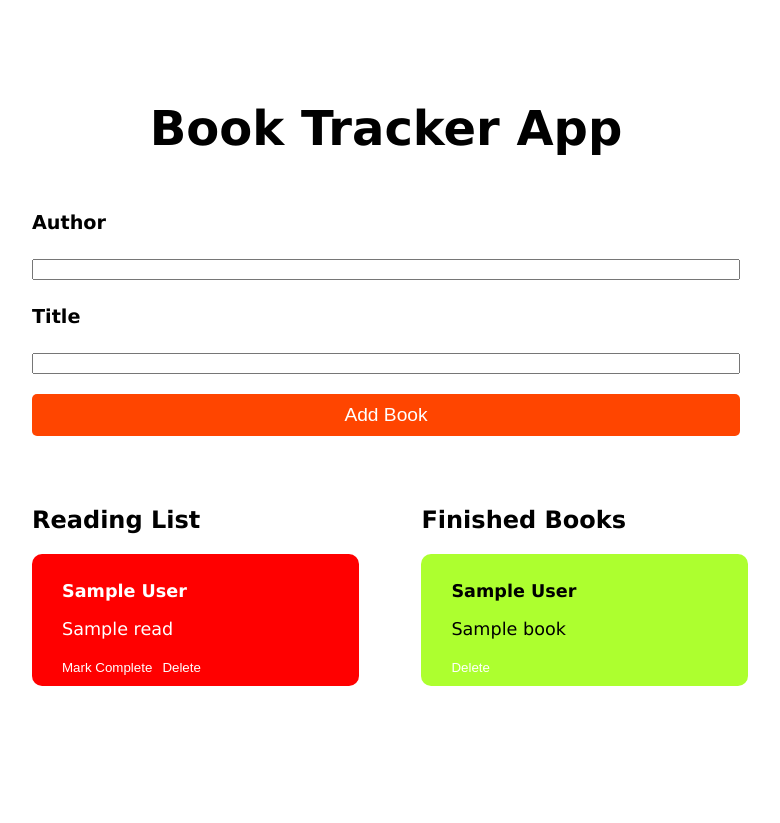
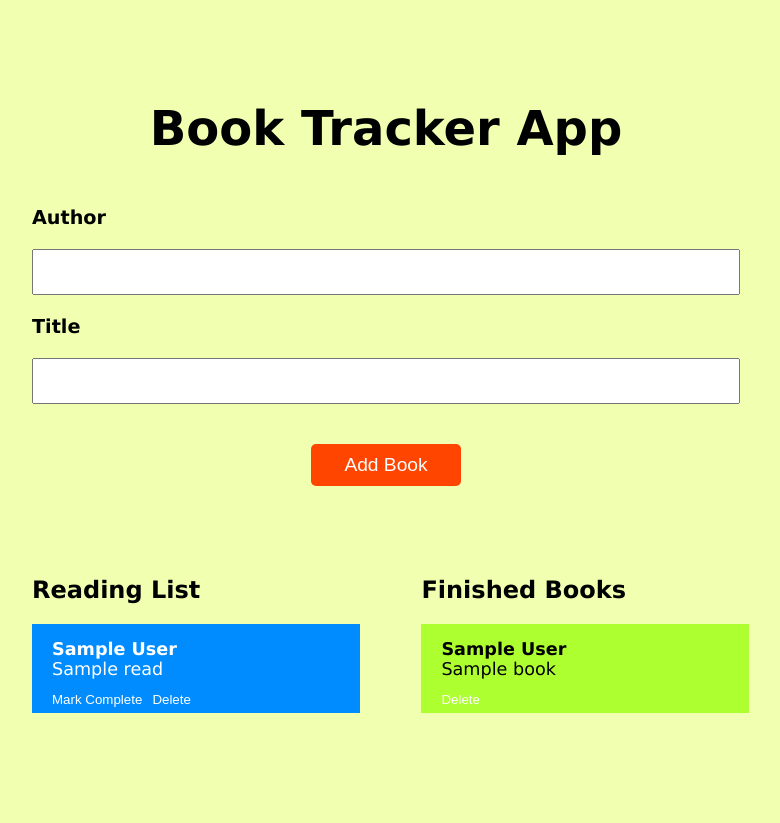
Before and after one commit to sedexdev/book_tracker, a Flask app: page / in a window 1280 px wide. Shown: the whole page, without its empty margins (254-1034 px from the left). Before the commit the page ends 686 px from the top, so only its background shows below. Run offline with Flask 2, Linux system fonts and the light colour scheme; tables that the repository leaves empty hold one stand-in row (values such as "Sample post").

Commit message:
clean up styling

```diff
--- a/static/main.css
+++ b/static/main.css
@@ -26,9 +26,11 @@ body {
     border: none;
     border-radius: 5px;
     background-color: orangered;
+    width: 150px;
     font-size: 1.2rem;
     color: #fff;
     padding: 10px;
+    margin: 20px auto;
     cursor: pointer;
 }
 .form-submit-btn:hover {
@@ -58,6 +60,7 @@ h1 {
     margin: 50px 0;
 }
 .page-main {
+    background-color: rgb(241, 255, 176);
     padding: 50px;
 }
 .form-container {
@@ -71,9 +74,9 @@ h1 {
 .form-label {
     font-size: 1.2rem;
     font-weight: bold;
-    margin: 5px 0;
 }
 .form-input {
+    height: 40px;
     margin: 20px 0;
     padding-left: 5px;
 }
@@ -87,13 +90,12 @@ h1 {
     width: 45%;
 }
 .book-details-container {
-    width: 90%;
-    border-radius: 10px;
-    padding: 10px 10px 10px 30px;
+    width: 95%;
+    padding: 5px 5px 5px 20px;
     margin: 10px 0;
 }
 .to-read {
-    background-color: rgb(255, 0, 0);
+    background-color: rgb(0, 140, 255);
     color: #fff;
 }
 .finished {
@@ -102,12 +104,15 @@ h1 {
 .book-author {
     font-weight: bold;
     font-size: 1.1rem;
+    margin: 10px 0 0 0;
 }
 .book-title {
     font-size: 1.1rem;
+    margin: 0;
 }
 .book-btns-container {
     display: flex;
+    margin-top: 10px;
 }
 .finished-books-container {
     width: 45%;
```
